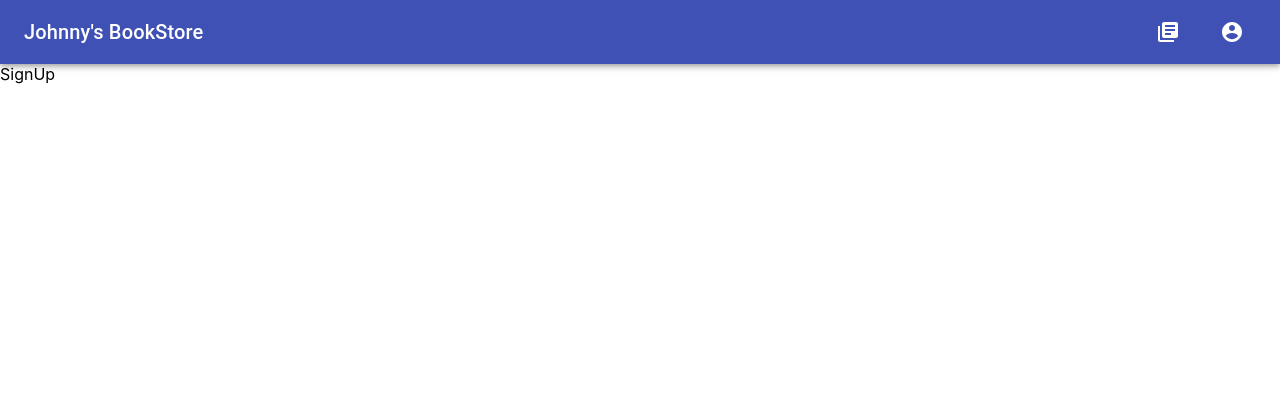
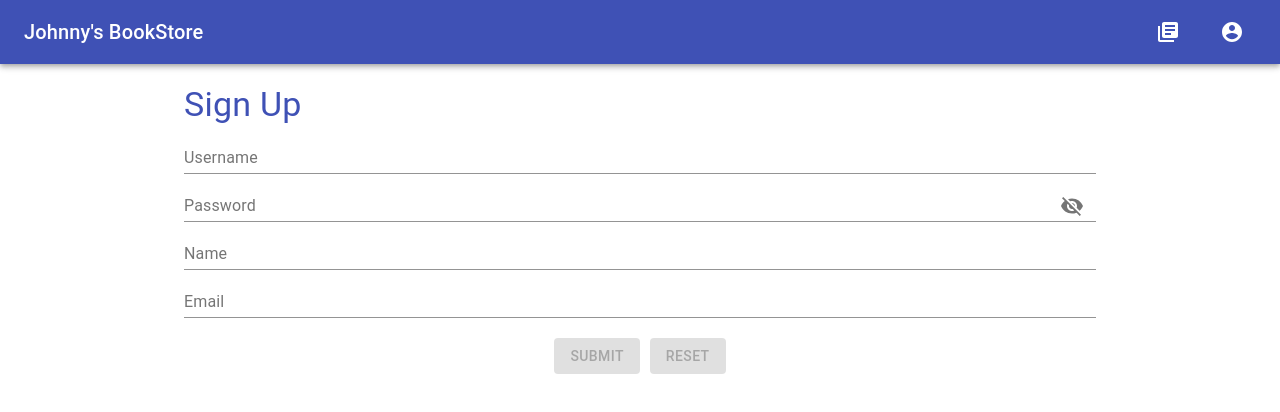
Before and after one commit to johnnyn2/Johnny-s-BookStore, a React (Create React App) app in the folder client/: page /signup in a window 1280 px wide. Shown: the top 412 px of the page. Built offline with nearby package versions, Linux system fonts and the light colour scheme; no server answers.

Commit message:
frontend: implement validator

```diff
--- a/client/package.json
+++ b/client/package.json
@@ -12,7 +12,8 @@
     "react": "^16.13.1",
     "react-dom": "^16.13.1",
     "react-router-dom": "^5.2.0",
-    "react-scripts": "3.4.1"
+    "react-scripts": "3.4.1",
+    "underscore": "^1.10.2"
   },
   "scripts": {
     "start": "react-scripts start",
--- a/client/src/constants/constants.js
+++ b/client/src/constants/constants.js
@@ -5,3 +5,25 @@ export const COLORS = {
         BLACK: 'rgba(0, 0, 0, 0.87)'
     }
 }
+export const SIGNUP = {
+    name: {
+        min: 4,
+        max: 40,
+        helperText: ""
+    },
+    username: {
+        min: 3,
+        max: 15,
+        helperText: ""
+    },
+    password: {
+        min: 6,
+        max: 20,
+        helperText: ""
+    },
+    email: {
+        min: 1,
+        max: 40,
+        helperText: ""
+    }
+}
--- a/client/src/user/signup.js
+++ b/client/src/user/signup.js
@@ -1,19 +1,82 @@
 import React, {useState} from 'react';
+import Visibility from '@material-ui/icons/Visibility';
+import VisibilityOff from '@material-ui/icons/VisibilityOff';
+import _ from 'underscore';
+import {SIGNUP} from '../constants/constants';
+import {validator} from '../util/validator';
 import { signup } from '../util/api';
+import { Typography, Button, InputLabel, IconButton, Input, InputAdornment, FormHelperText, TextField, Container, FormControl } from '@material-ui/core';
 
 export const SignUp = (props) => {
-    const [name, setName] = useState("");
-    const [username, setUsername] = useState("");
-    const [password, setPassword] = useState("");
-    const [email, setEmail] = useState("");
+    const initState = {
+        name: {
+            value: "",
+            error: false,
+            errorText: ""
+        },
+        username: {
+            value: "",
+            error: false,
+            errorText: ""
+        },
+        password: {
+            value: "",
+            error: false,
+            errorText: "",
+            showPassword: false,
+        },
+        email: {
+            value: "",
+            error: false,
+            errorText: ""
+        }
+    }
+    const [state, setState] = useState(initState);
+
+    const handleInput = (e) => {
+        const target = e.target;
+        const name = target.name;
+        const value = target.value;
+        setState(prevState => ({
+            ...prevState,
+            [name]: {
+                ...prevState[name],
+                value,
+            }
+        }))
+        validateInput(name, value);
+    }
+
+    const validateInput = (name, value) => {
+        const min = SIGNUP[name].min;
+        const max = SIGNUP[name].max;
+        const regex = SIGNUP[name].regex;
+        const helperText = SIGNUP[name].helperText;
+        const {error, errorText} = validator(value, min, max, regex, helperText);
+        setState(prevState => ({
+            ...prevState,
+            [name]: {
+                ...prevState[name],
+                error,
+                errorText,
+            }
+        }))
+    }
+
+    const isFormReady = () => {
+        let isReady = true;
+        Object.keys(state).forEach(key => {
+            if (state[key].error || state[key].value === '') {
+                isReady = false;
+            }
+        })
+        return isReady;
+    }
 
     const handleSubmit = (e) => {
         e.preventDefault();
         const request = {
-            name,
-            username,
-            password,
-            email,
+            ...state.form
         };
         signup(request)
         .then(res => {
@@ -24,8 +87,90 @@ export const SignUp = (props) => {
         })
     }
 
+    const isFormValid = isFormReady();
 
-    return <span>SignUp</span>;
+    return (
+        <Container maxWidth="md" style={{paddingTop: 20}}>
+            <Typography display="block" variant="h4" color="primary">Sign Up</Typography>
+            <TextField
+                id="username-input"
+                name="username"
+                label="Username"
+                value={state.username.value}
+                fullWidth
+                onChange={(e) => {
+                    handleInput(e);
+                    let error = false;
+                    const errorText = ""
+                    if (state.username.value.length < 3 || state.username.value.length > 15) {
+                        error = true;
+                        errorText = "The username should be 3 to 15 characters length.";
+                    }
+
+                }}
+            />
+            <FormControl fullWidth>
+                <InputLabel htmlFor="password-input">Password</InputLabel>
+                <Input
+                    id="password-input"
+                    name="password"
+                    type={state.password.showPassword ? 'text' : 'password'}
+                    value={state.password.value}
+                    onChange={(e) => handleInput(e)}
+                    autoComplete="current-password"
+                    endAdornment={
+                    <InputAdornment position="end">
+                        <IconButton
+                            aria-label="toggle password visibility"
+                            onClick={() => setState(prevState => {
+                                const newState = {...prevState};
+                                newState.password.showPassword = !newState.password.showPassword;
+                                return newState;
+                            })}
+                        >
+                        {state.password.showPassword ? <Visibility /> : <VisibilityOff />}
+                        </IconButton>
+                    </InputAdornment>
+                    }
+                />
+            </FormControl>
+            <TextField
+                id="name-input"
+                name="name"
+                label="Name"
+                value={state.name.value}
+                fullWidth
+                onChange={e => handleInput(e)}
+            />
+            <TextField
+                id="email-input"
+                name="email"
+                label="Email"
+                value={state.email.value}
+                fullWidth
+                onChange={e => handleInput(e)}
+            />
+            <div style={{display:'flex', width: '100%', justifyContent: 'center', marginTop: 20}}>
+                <Button
+                    variant="contained"
+                    color="primary"
+                    onClick={e => handleSubmit(e)}
+                    disabled={!isFormValid}
+                >
+                    Submit
+                </Button>
+                <Button
+                    style={{marginLeft: 10}}
+                    variant="contained"
+                    color="secondary"
+                    onClick={() => setState(initState)}
+                    disabled={_.isEqual(state, initState)}
+                >
+                    Reset
+                </Button>
+            </div>
+        </Container>
+    );
 }
 
 export default SignUp;
--- /dev/null
+++ b/client/src/util/validator.js
@@ -0,0 +1,29 @@
+export const validator = (value, min, max, regex, helperText) => {
+    const length = value.length;
+    let result = {
+        error: false,
+        errorText: "",
+    }
+    const regExp = new RegExp(regex);
+    if (min !==0 && length === 0) {
+        result.error = true;
+        result.errorText = `This field should not be empty`;
+        if (result.error) {
+            return result;
+        } else if (!regExp.test(value)) {
+            result.error = true;
+            result.errorText = helperText;
+            return result;
+        }
+    } else if( length < min || length > max ) {
+        result.error = true;
+        result.errorText = `This field should have at least ${min} and at most ${max} characters.`;
+        if (result.error) {
+            return result;
+        } else if (!regExp.test(value)) {
+            result.error = true;
+            result.errorText = helperText;
+            return result;
+        }
+    }
+}
```
Also changed, not shown: 1 other file (tests, documents, lock files or other folders).
